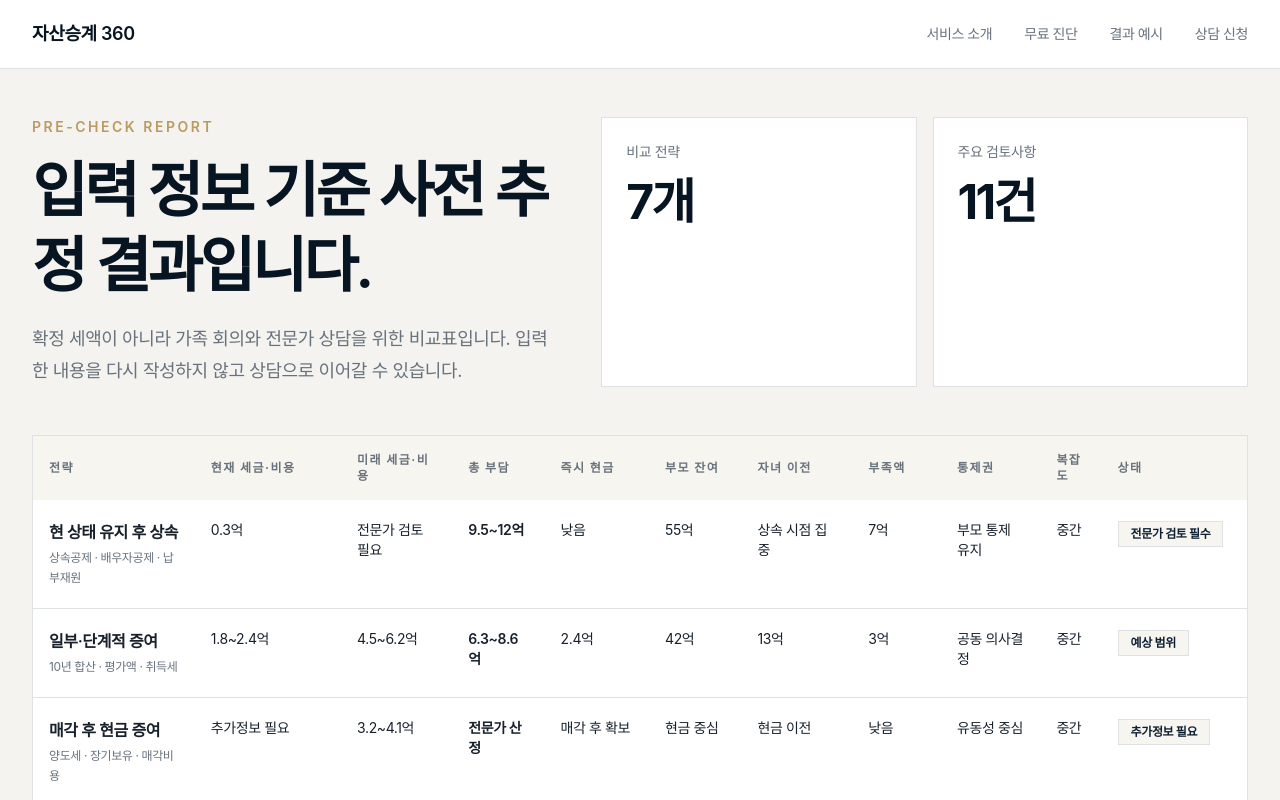
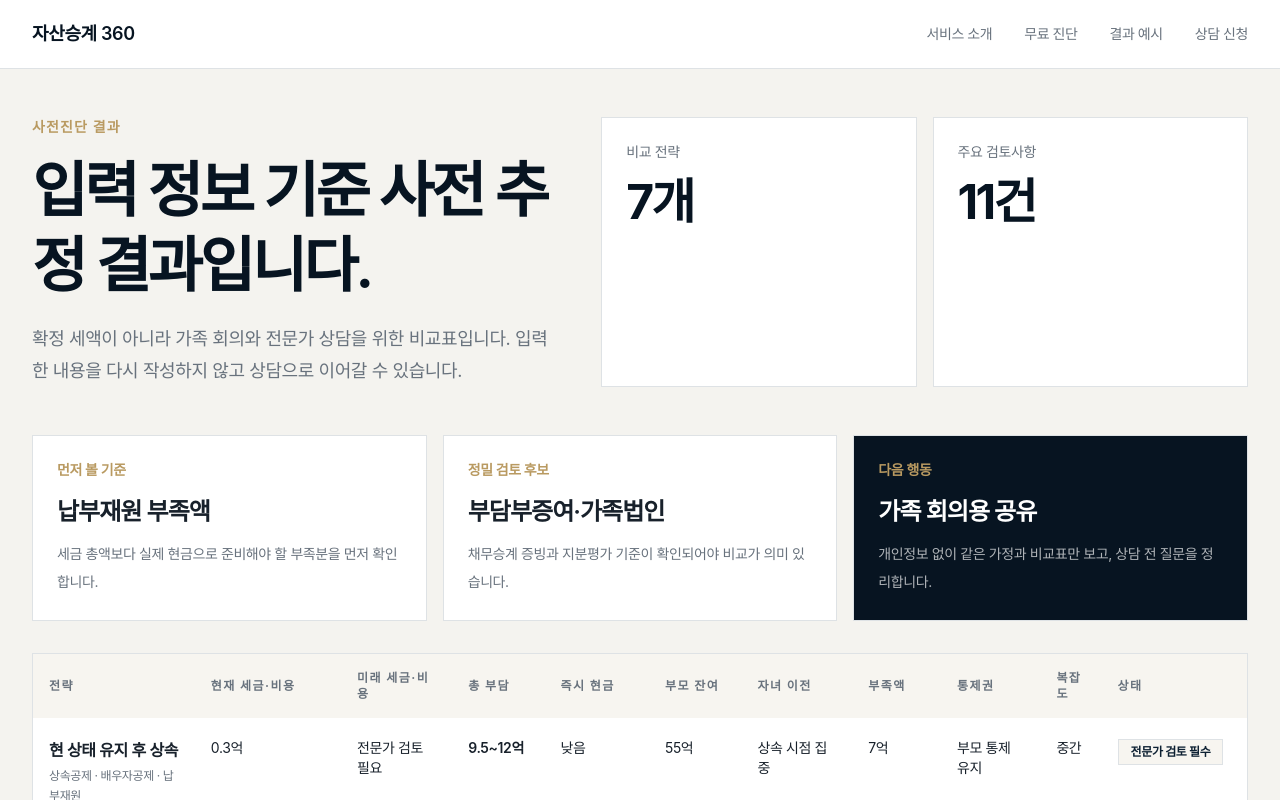
Before and after one commit to khcho9642-sketch/asset-succession-frontend, a Next.js app: page /precheck/result in a window 1280 px wide. Shown: the top 800 px of the page. Built offline with nearby package versions, Linux system fonts and the light colour scheme.

Commit message:
Polish PR 2 product presentation

```diff
--- a/app/consultation/page.tsx
+++ b/app/consultation/page.tsx
@@ -15,7 +15,7 @@ export default function ConsultationPage() {
             가족이 입력한 사전진단 요약을 기준으로 쟁점을 먼저 확인하고, 필요한 자료와 상담 방향을 빠르게 정리합니다.
           </p>
           <div className="mt-8 border border-white/10 p-5">
-            <p className="text-xs uppercase tracking-[0.18em] text-white/45">Pre-check ID</p>
+            <p className="text-xs tracking-[0.08em] text-white/45">사전진단 ID</p>
             <p className="mt-3 text-2xl font-semibold tracking-[-0.04em]">AS360-DEMO-2409</p>
           </div>
         </aside>
--- a/app/expert/overview/page.tsx
+++ b/app/expert/overview/page.tsx
@@ -81,8 +81,8 @@ export default function ExpertOverviewPage() {
             <p className="mt-4 text-sm leading-7 text-[var(--muted)]">부동산 42억, 금융자산 8억, 보험 납부재원 후보 5억을 비교합니다.</p>
           </article>
           <article className="border border-[var(--border)] bg-white p-6">
-            <h2 className="text-xl font-semibold">Placeholder</h2>
-            <p className="mt-4 text-sm leading-7 text-[var(--muted)]">전용 가족·자산 편집 화면은 후속 단계에서 분리하고, 현재는 개요 섹션으로 연결합니다.</p>
+            <h2 className="text-xl font-semibold">가족별 검토 메모</h2>
+            <p className="mt-4 text-sm leading-7 text-[var(--muted)]">가족별 지분, 과거 증여, 자산별 평가 메모를 한 곳에서 이어서 확인합니다.</p>
           </article>
         </section>
 
--- a/app/layout.tsx
+++ b/app/layout.tsx
@@ -3,7 +3,7 @@ import "./globals.css";
 
 export const metadata: Metadata = {
   title: "자산승계 360",
-  description: "상속·증여·매각·가족법인·보험 활용까지 비교하는 자산승계 사전진단 프로토타입"
+  description: "상속·증여·매각·가족법인·보험 활용까지 비교하는 자산승계 사전진단 화면"
 };
 
 export default function RootLayout({ children }: Readonly<{ children: React.ReactNode }>) {
--- a/app/precheck/result/page.tsx
+++ b/app/precheck/result/page.tsx
@@ -11,7 +11,7 @@ export default function ResultPage() {
       <section className="mx-auto max-w-7xl px-6 py-12 lg:px-8">
         <div className="grid gap-10 lg:grid-cols-[0.9fr_1.1fr]">
           <div>
-            <p className="text-sm font-semibold uppercase tracking-[0.18em] text-[var(--gold)]">Pre-check report</p>
+            <p className="text-sm font-semibold tracking-[0.08em] text-[var(--gold)]">사전진단 결과</p>
             <h1 className="mt-4 text-4xl font-semibold leading-tight tracking-[-0.055em] text-[var(--navy-950)] md:text-6xl">
               입력 정보 기준 사전 추정 결과입니다.
             </h1>
@@ -31,7 +31,25 @@ export default function ResultPage() {
           </div>
         </div>
 
-        <div className="mt-12">
+        <section className="mt-12 grid gap-4 lg:grid-cols-3">
+          <article className="border border-[var(--border)] bg-white p-6">
+            <p className="text-sm font-semibold text-[var(--gold)]">먼저 볼 기준</p>
+            <h2 className="mt-4 text-2xl font-semibold tracking-[-0.04em]">납부재원 부족액</h2>
+            <p className="mt-3 text-sm leading-7 text-[var(--muted)]">세금 총액보다 실제 현금으로 준비해야 할 부족분을 먼저 확인합니다.</p>
+          </article>
+          <article className="border border-[var(--border)] bg-white p-6">
+            <p className="text-sm font-semibold text-[var(--gold)]">정밀 검토 후보</p>
+            <h2 className="mt-4 text-2xl font-semibold tracking-[-0.04em]">부담부증여·가족법인</h2>
+            <p className="mt-3 text-sm leading-7 text-[var(--muted)]">채무승계 증빙과 지분평가 기준이 확인되어야 비교가 의미 있습니다.</p>
+          </article>
+          <article className="border border-[var(--border)] bg-[var(--navy-950)] p-6 text-white">
+            <p className="text-sm font-semibold text-[var(--gold)]">다음 행동</p>
+            <h2 className="mt-4 text-2xl font-semibold tracking-[-0.04em]">가족 회의용 공유</h2>
+            <p className="mt-3 text-sm leading-7 text-white/68">개인정보 없이 같은 가정과 비교표만 보고, 상담 전 질문을 정리합니다.</p>
+          </article>
+        </section>
+
+        <div className="mt-8">
           <StrategyComparison />
         </div>
 
--- a/components/ExpertShell.tsx
+++ b/components/ExpertShell.tsx
@@ -37,7 +37,7 @@ export function ExpertShell({ children }: Readonly<{ children: React.ReactNode }
         </Link>
         <p className="mt-2 text-sm text-white/55">전문가 콘솔</p>
         <div className="mt-8 border-y border-white/10 py-5">
-          <p className="text-xs uppercase tracking-[0.18em] text-[var(--gold)]">Current project</p>
+          <p className="text-xs tracking-[0.08em] text-[var(--gold)]">현재 프로젝트</p>
           <p className="mt-3 font-semibold">{projectSnapshot.title}</p>
           <p className="mt-1 text-sm text-white/58">{projectSnapshot.stage}</p>
         </div>
@@ -58,7 +58,7 @@ export function ExpertShell({ children }: Readonly<{ children: React.ReactNode }
               </button>
             </div>
             <div className="mt-8 border-y border-white/10 py-5">
-              <p className="text-xs uppercase tracking-[0.18em] text-[var(--gold)]">Current project</p>
+              <p className="text-xs tracking-[0.08em] text-[var(--gold)]">현재 프로젝트</p>
               <p className="mt-3 font-semibold">{projectSnapshot.title}</p>
               <p className="mt-1 text-sm text-white/58">{projectSnapshot.stage}</p>
             </div>
@@ -81,7 +81,7 @@ export function ExpertShell({ children }: Readonly<{ children: React.ReactNode }
                 <Menu className="h-5 w-5" />
               </button>
               <div>
-                <p className="text-xs font-semibold uppercase tracking-[0.18em] text-[var(--gold)]">Professional workspace</p>
+                <p className="text-xs font-semibold tracking-[0.08em] text-[var(--gold)]">전문가 작업공간</p>
                 <p className="mt-1 text-sm text-[var(--muted)]">{projectSnapshot.title} · {projectSnapshot.stage}</p>
               </div>
             </div>
--- a/components/PrecheckWizard.tsx
+++ b/components/PrecheckWizard.tsx
@@ -3,7 +3,7 @@
 import Link from "next/link";
 import { ArrowLeft, ArrowRight, Check, ChevronRight } from "lucide-react";
 import { useEffect, useMemo, useState } from "react";
-import { prototypeDisclaimer, wizardSteps } from "@/lib/mockData";
+import { simulationDisclaimer, wizardSteps } from "@/lib/mockData";
 
 type WizardAnswers = Record<string, { choice: string; detail: string }>;
 
@@ -181,7 +181,7 @@ export function PrecheckWizard() {
             </button>
           )}
         </div>
-        <p className="mt-6 text-xs text-[var(--muted)]">{prototypeDisclaimer}</p>
+        <p className="mt-6 text-xs text-[var(--muted)]">{simulationDisclaimer}</p>
       </section>
     </section>
   );
--- a/lib/mockData.ts
+++ b/lib/mockData.ts
@@ -280,4 +280,4 @@ export const expertNav = [
   { href: "/expert/workspace#sources", label: "규칙·출처", icon: HeartHandshake, enabled: true }
 ];
 
-export const prototypeDisclaimer = "합성 데이터 기반 화면입니다. 실제 세액 산정 전 전문가 검토가 필요합니다.";
+export const simulationDisclaimer = "합성 데이터 기반 화면입니다. 실제 세액 산정 전 전문가 검토가 필요합니다.";
```
Also changed, not shown: app/expert/workspace/page.tsx (+5 -5 lines), app/page.tsx (+8 -5 lines), 13 other files (tests, documents, lock files or other folders).
